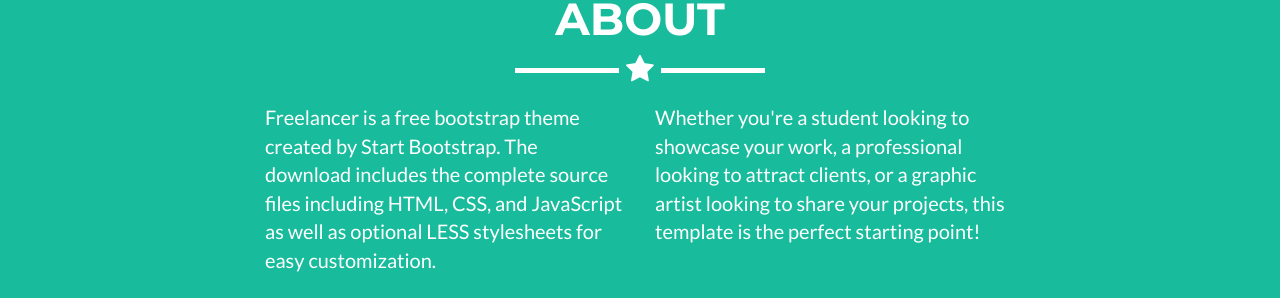
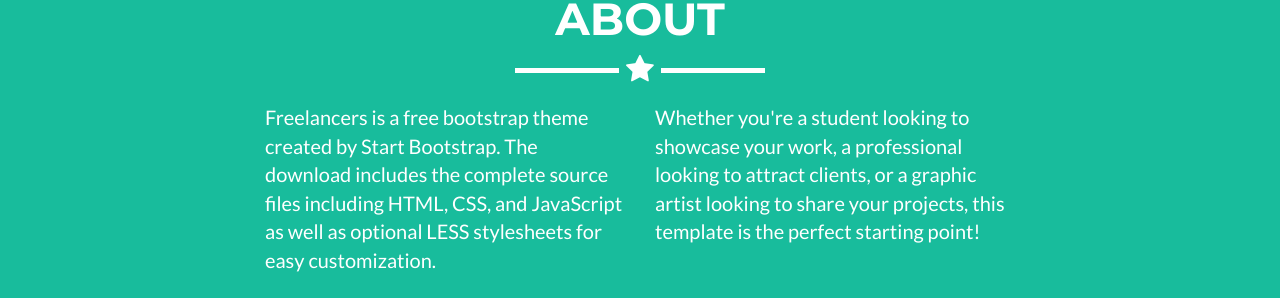
Before and after one commit to izzazfauzi/izzazfauzi.github.io, a Jekyll site: the page built from _posts/2014-07-18-project-1.markdown, in a window 1280 px wide and 900 px high, scrolled down 1581 px. Shown: the part 155-453 px from the top of the window. Built offline with Jekyll 4.4.1, drawn with Linux system fonts in a browser that asks for light colours.

Commit message:
test commit phpstorm

```diff
--- a/_includes/about.html
+++ b/_includes/about.html
@@ -9,7 +9,7 @@
             </div>
             <div class="row">
                 <div class="col-lg-4 col-lg-offset-2">
-                    <p>Freelancer is a free bootstrap theme created by Start Bootstrap. The download includes the complete source files including HTML, CSS, and JavaScript as well as optional LESS stylesheets for easy customization.</p>
+                    <p>Freelancers is a free bootstrap theme created by Start Bootstrap. The download includes the complete source files including HTML, CSS, and JavaScript as well as optional LESS stylesheets for easy customization.</p>
                 </div>
                 <div class="col-lg-4">
                     <p>Whether you're a student looking to showcase your work, a professional looking to attract clients, or a graphic artist looking to share your projects, this template is the perfect starting point! </p>
```
